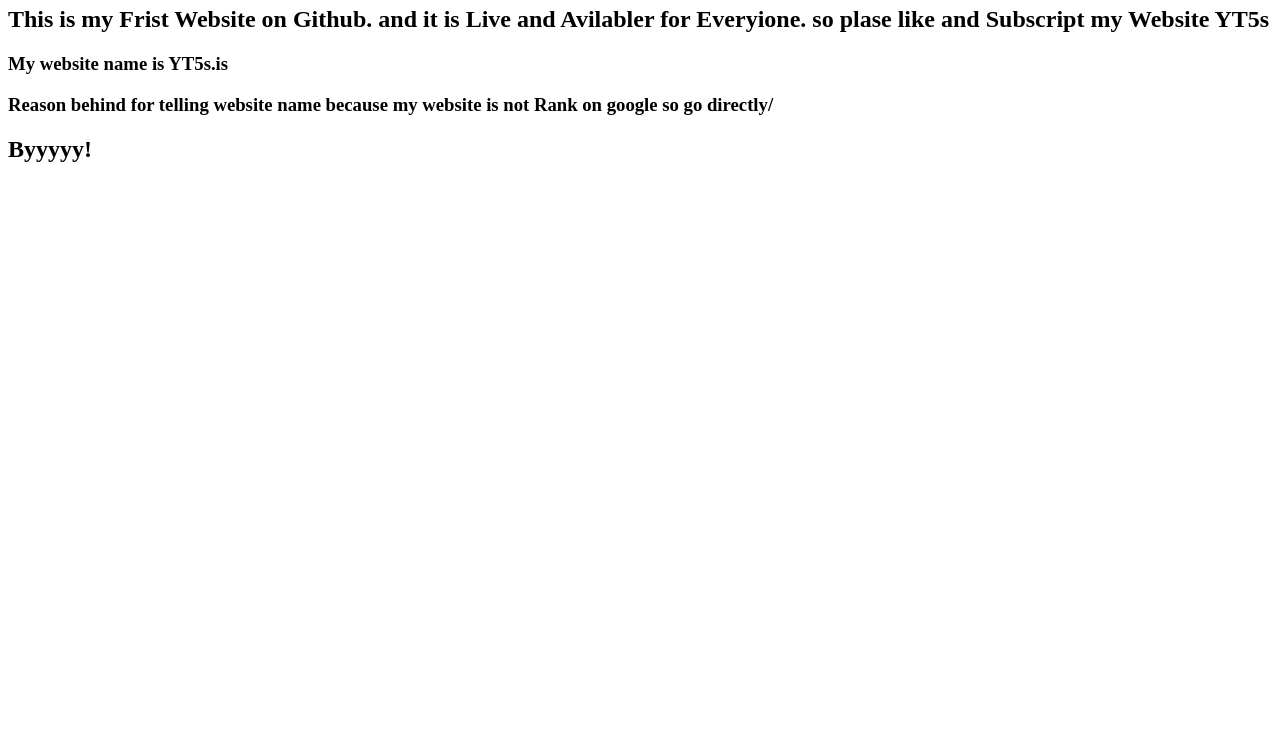
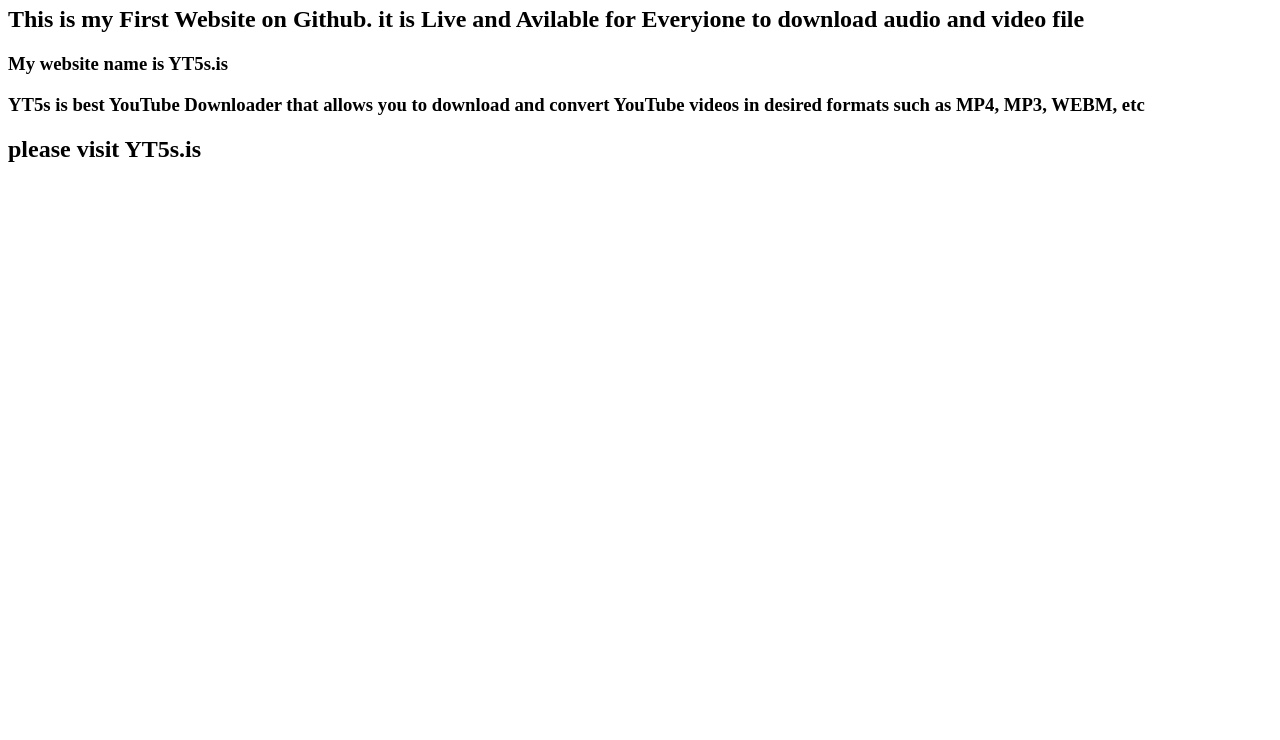
Before and after one commit to yt5sis/yt5s.is, a plain HTML site: page index.html in a window 1280 px wide. Shown: the part 60-800 px from the top of the page. Drawn offline with Linux system fonts and the light colour scheme.

Commit message:
Update index.html

```diff
--- a/index.html
+++ b/index.html
@@ -4,9 +4,9 @@
 		</head>
 		<body>
 			<h1>Hey Guys!</h1>
-			<h2>This is my Frist Website on Github. and it is Live and Avilabler for Everyione. so plase like and Subscript my Website YT5s </h2>
+			<h2>This is my First Website on Github. it is Live and Avilable for Everyione to download audio and video file</h2>
 			<h3>My website name is YT5s.is</h3>
-			<h3>Reason behind for telling website name because my website is not Rank on google so go directly/</h3>
-			<h2>Byyyyy!</h2>
+			<h3>YT5s is best YouTube Downloader that allows you to download and convert YouTube videos in desired formats such as MP4, MP3, WEBM, etc</h3>
+			<h2> please visit YT5s.is </h2>
 		</body>
 </html>
```
